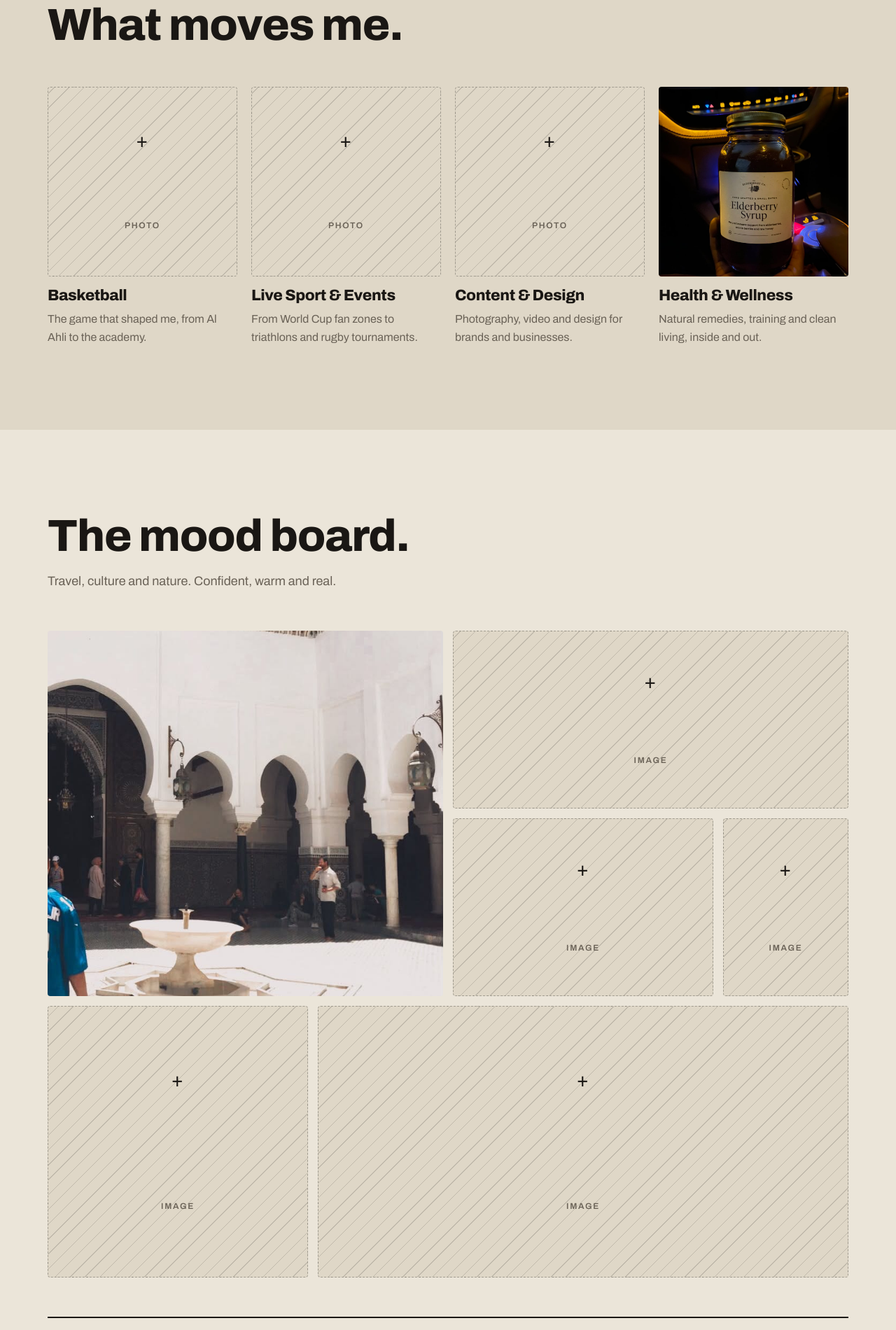
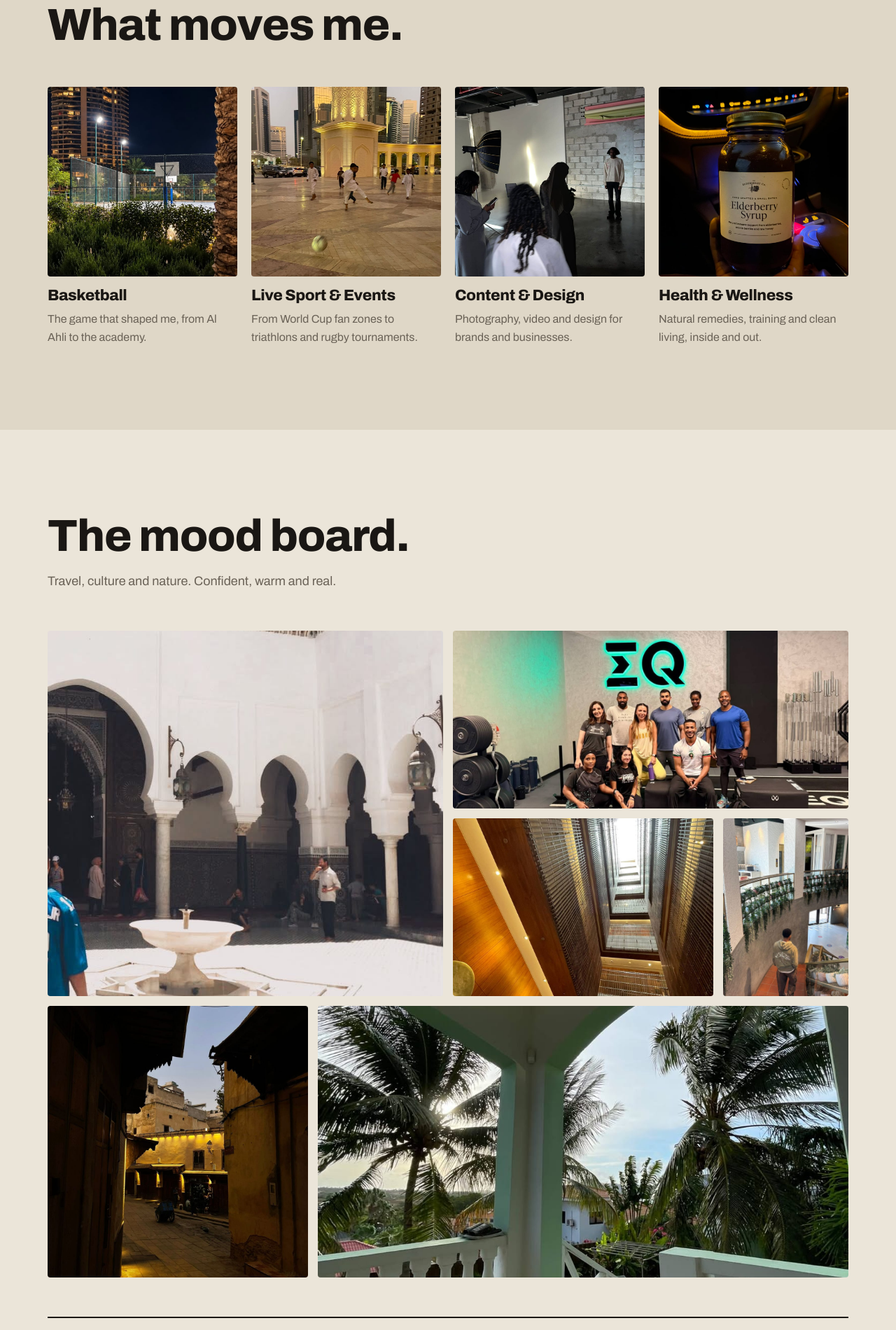
Before and after one commit to bkk34457-rgb/trillonheir, a plain HTML site: page personal-brand.html in a window 1280 px wide. Shown: the part 1460-3360 px from the top of the page at 70% size. Drawn offline with Linux system fonts and the light colour scheme.

Commit message:
Fill empty photo slots on Personal Brand and Real Estate
Co-Authored-By: Claude Opus 5.5 <noreply@anthropic.com>

```diff
--- a/personal-brand.html
+++ b/personal-brand.html
@@ -66,9 +66,9 @@
           <h2>What moves me.</h2>
         </div>
         <div class="grid grid-4">
-          <div class="plain reveal"><div class="ph" style="aspect-ratio:1/1;min-height:0">Photo</div><h3>Basketball</h3><p>The game that shaped me, from Al Ahli to the academy.</p></div>
-          <div class="plain reveal"><div class="ph" style="aspect-ratio:1/1;min-height:0">Photo</div><h3>Live Sport &amp; Events</h3><p>From World Cup fan zones to triathlons and rugby tournaments.</p></div>
-          <div class="plain reveal"><div class="ph" style="aspect-ratio:1/1;min-height:0">Photo</div><h3>Content &amp; Design</h3><p>Photography, video and design for brands and businesses.</p></div>
+          <div class="plain reveal"><img class="photo" src="images/bb-court-night.jpg" alt="Floodlit outdoor basketball court at night" loading="lazy" style="aspect-ratio:1/1"><h3>Basketball</h3><p>The game that shaped me, from Al Ahli to the academy.</p></div>
+          <div class="plain reveal"><img class="photo" src="images/sport-street-football.jpg" alt="Kids playing football on a plaza at dusk" loading="lazy" style="aspect-ratio:1/1"><h3>Live Sport &amp; Events</h3><p>From World Cup fan zones to triathlons and rugby tournaments.</p></div>
+          <div class="plain reveal"><img class="photo" src="images/creative-studio-shoot.jpg" alt="Behind the scenes at a studio photo shoot" loading="lazy" style="aspect-ratio:1/1"><h3>Content &amp; Design</h3><p>Photography, video and design for brands and businesses.</p></div>
           <div class="plain reveal"><img class="photo" src="images/wellness-elderberry.jpg" alt="A jar of elderberry syrup held up inside a car" loading="lazy" style="aspect-ratio:1/1"><h3>Health &amp; Wellness</h3><p>Natural remedies, training and clean living, inside and out.</p></div>
         </div>
       </div>
@@ -83,11 +83,11 @@
         </div>
         <div class="mood reveal">
           <img class="photo a" src="images/courtyard.jpg" alt="Whitewashed courtyard with horseshoe arches and a marble fountain" loading="lazy">
-          <div class="ph b">Image</div>
-          <div class="ph c">Image</div>
-          <div class="ph d">Image</div>
-          <div class="ph e">Image</div>
-          <div class="ph f">Image</div>
+          <img class="photo b" src="images/fitness-eq-group.jpg" alt="Group photo after a gym training session" loading="lazy">
+          <img class="photo c" src="images/re-atrium.jpg" alt="Looking up through a tall atrium lined with wood and metal slats" loading="lazy">
+          <img class="photo d" src="images/style-stairs.jpg" alt="The founder walking down a curved staircase lined with plants" loading="lazy">
+          <img class="photo e" src="images/travel-old-city.jpg" alt="A narrow old-city street lit warm yellow at dusk" loading="lazy">
+          <img class="photo f" src="images/re-balcony.jpg" alt="Covered balcony looking out over palm trees" loading="lazy">
         </div>
         <ul class="rows reveal" style="margin-top:56px">
           <li><span class="k">TONE</span><h3>Confident, warm</h3><p>Always smiling, always approachable, always professional.</p><span class="arrow" aria-hidden="true">→</span></li>
```
Also changed, not shown: real-estate.html (+2 -3 lines), images/creative-studio-shoot.jpg (added), images/re-atrium.jpg (added), images/sport-street-football.jpg (added), images/style-stairs.jpg (added), images/travel-old-city.jpg (added).
